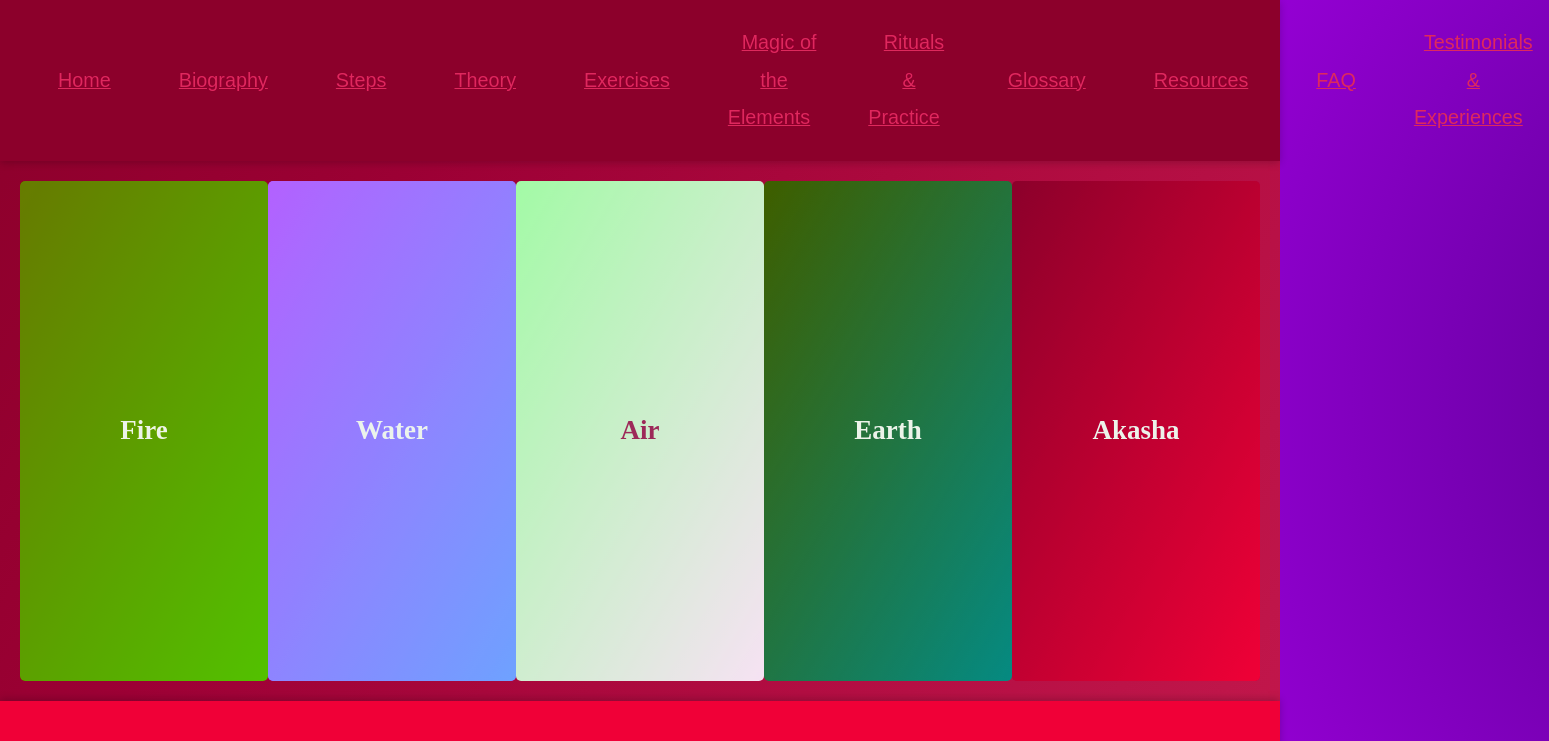
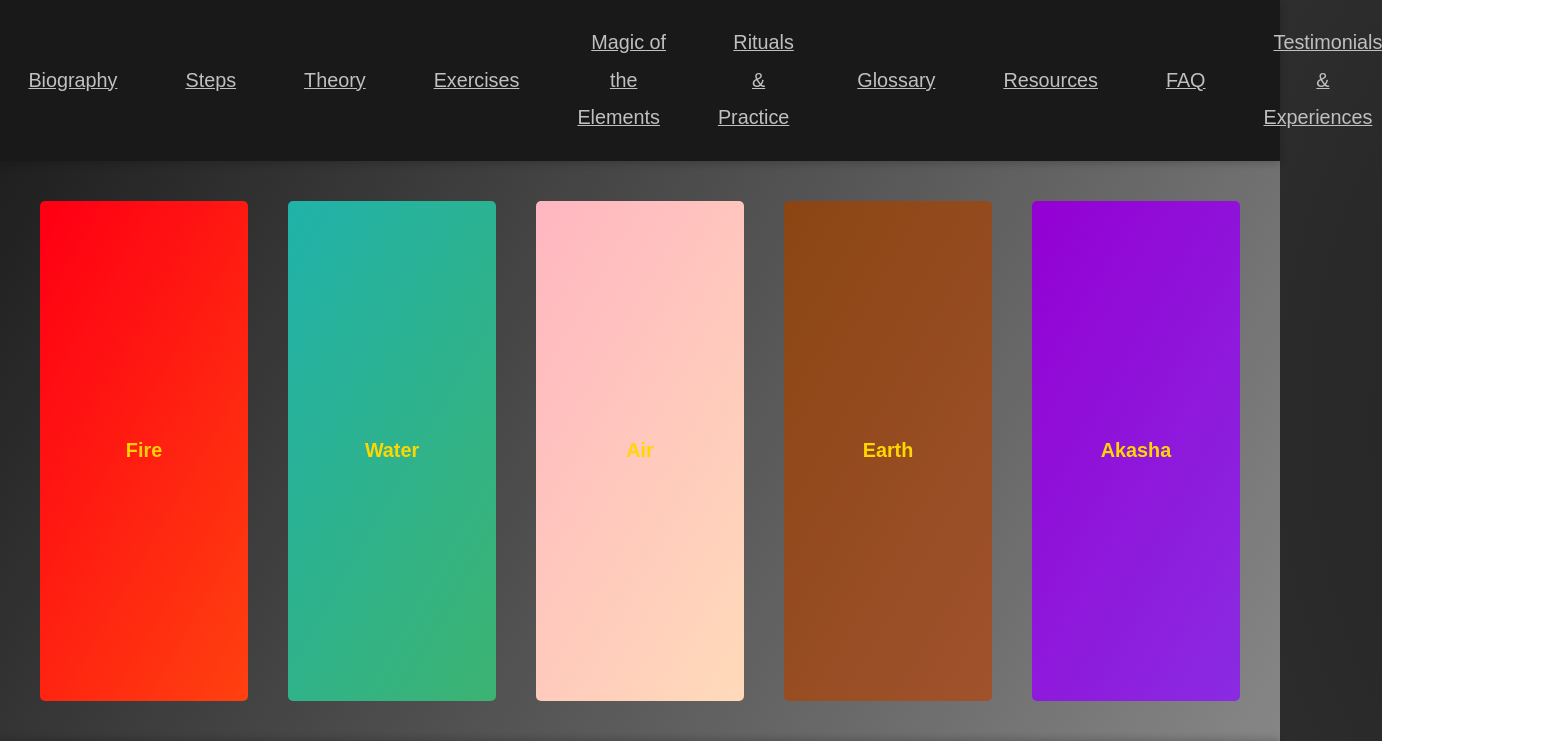
Before and after one commit to mbarker0907/Bardon-Magic, a Next.js app in the folder bardon-next/: page /magic in a window 1280 px wide. Shown: the top 741 px of the page, 1549 px wide, since content can reach past the window. Built offline with nearby package versions, Linux system fonts and the light colour scheme.

Commit message:
fixed the element cards and styling

```diff
--- a/bardon-next/styles/elements.module.css
+++ b/bardon-next/styles/elements.module.css
@@ -1,18 +1,10 @@
 .cardsContainer {
     display: flex;
-    flex-wrap: no-wrap; /* Ensure they don't wrap */
-    gap: -100px; /* Overlap cards */
+    align-items: center;
+    padding: 20px;
+    overflow-y: auto;
     justify-content: center;
-    align-items: center; /* Center vertically */
-    padding: 20px;
-    overflow-x: scroll; /* Allows for horizontal scrolling on mobile */
-
-    /* Hide scrollbar but still allow scrolling */
-    scrollbar-width: none; /* Firefox */
-    -ms-overflow-style: none; /* IE and Edge */
-}
-.cardsContainer::-webkit-scrollbar {
-    display: none; /* Chrome, Safari, and Opera */
+    filter: none; /* Ensure no global hue shift affects this container */
 }
 
 .cardContainer {
@@ -22,17 +14,19 @@
     position: relative;
     border-radius: 5px;
     overflow: hidden;
-    transition: transform 0.3s ease; /* Smooth transition for the pop effect */
-    z-index: 1; /* Normal stacking order */
+    transition: transform 0.3s ease;
+    margin: 20px;
+    z-index: 0;
+    filter: none; /* Ensure no global hue shift affects the cards */
 }
 
 .cardContainer:hover,
 .cardContainer:active {
     transform: scale(1.1);
-    z-index: 2; /* Bring to front when touched or hovered */
+    z-index: 1;
 }
 
-.cardFace {
+.cardFace, .cardBack {
     position: absolute;
     top: 0;
     left: 0;
@@ -47,31 +41,79 @@
 }
 
 /* Fire Card */
-.fire .cardFace {
-    background: linear-gradient(120deg, #ff4500, #ff8c00);
+.fire .cardContainer {
+    z-index: 5;
+}
+.fire .cardFace, .fire .cardBack {
+    background: linear-gradient(120deg, #FF0000, #FF4500); /* Pure red to orange-red gradient */
     color: #f4f1e9;
+    animation: fireHueShift 10s infinite alternate;
 }
 
 /* Water Card */
-.water .cardFace {
-    background: linear-gradient(120deg, #1e90ff, #00ced1);
+.water .cardContainer {
+    z-index: 4;
+}
+.water .cardFace, .water .cardBack {
+    background: linear-gradient(120deg, #20B2AA, #3CB371); /* Bluish-green hues */
     color: #f4f1e9;
+    animation: waterHueShift 10s infinite alternate;
 }
 
 /* Air Card */
-.air .cardFace {
-    background: linear-gradient(120deg, #f0e68c, #e6e6fa);
-    color: #663399; /* Potion Purple */
+.air .cardContainer {
+    z-index: 3;
+}
+.air .cardFace, .air .cardBack {
+    background: linear-gradient(120deg, #FFB6C1, #FFDAB9); /* Light opalescent with a touch of pink */
+    color: #4B0082;
+    animation: airHueShift 10s infinite alternate;
 }
 
 /* Earth Card */
-.earth .cardFace {
-    background: linear-gradient(120deg, #8b4513, #228b22);
+.earth .cardContainer {
+    z-index: 2;
+}
+.earth .cardFace, .earth .cardBack {
+    background: linear-gradient(120deg, #8B4513, #A0522D); /* SaddleBrown to Sienna for a brown gradient */
     color: #f4f1e9;
+    animation: earthHueShift 10s infinite alternate;
 }
 
 /* Akasha Card */
-.akasha .cardFace {
-    background: linear-gradient(120deg, #4b0082, #9400d3);
+.akasha .cardContainer {
+    z-index: 1;
+}
+.akasha .cardFace, .akasha .cardBack {
+    background: linear-gradient(120deg, #9400D3, #8A2BE2); /* Violet hues */
     color: #f4f1e9;
+    animation: akashaHueShift 10s infinite alternate;
 }
+
+/* Mobile styles */
+@media (max-width: 768px) {
+    .cardsContainer {
+        flex-direction: column;
+    }
+
+    .cardContainer {
+        width: 90%;
+        margin: 20px auto;
+    }
+}
+
+/* Tablet and up */
+@media (min-width: 769px) {
+    .cardContainer {
+        width: 300px;
+    }
+}
+
+@keyframes fireHueShift {
+    0%, 80%, 100% {
+        filter: hue-rotate(0deg);
+    }
+    40% {
+        filter: hue-rotate(-15deg); /* Shift towards orange */
+    }
+}
--- a/bardon-next/styles/globals.css
+++ b/bardon-next/styles/globals.css
@@ -1,16 +1,15 @@
 :root {
-   /* Amethyst Aura Theme */
---primary-bg: #4B0082; /* indigo */
---secondary-bg: #9400D3; /* violet */
---highlight: #D8BFD8; /* thistle */
---text-light: #E6E6FA; /* lavender */
---text-dark: #800080; /* purple */
---accent: #9932CC; /* dark orchid */
---hover-bg: rgba(153, 50, 204, 0.7); /* dark orchid hover */
---hover-text-color: #4B0082; /* indigo */
+    --primary-bg: #191919; /* Almost Black */
+    --secondary-bg: #2E2E2E; /* Dark Gray */
+    --highlight: #E6E6E6; /* Snow */
+    --text-light: #FFD700; /* Gold */
+    --text-dark: #4B0082; /* Indigo */
+    --accent: #C0C0C0; /* Silver */
+    --hover-bg: rgba(192, 192, 192, 0.7); /* Silver hover */
+    --hover-text-color: #191919; /* Almost Black */
+}
 
-    /* ---------------------------------- */
-    }
+
 
 * {
     margin: 0;
@@ -24,7 +23,7 @@
     line-height: 1.9;
     background: radial-gradient(circle, var(--primary-bg), var(--secondary-bg));
     color: var(--text-light);
-        animation: hueShift 10s infinite alternate;
+    animation: none;
     text-align: center;
 }
 
@@ -38,12 +37,12 @@
     z-index: -1;
     background: linear-gradient(120deg, var(--primary-bg), var(--accent), var(--secondary-bg));
     background-size: 300% 300%;
-        animation: shimmering 5s infinite;
+    animation: shimmering 5s infinite, hueShift 10s infinite alternate; /* Apply hueShift to the background only */
 }
 
-    p, li {
+p, li, h1, h2, h3, h4, h5, h6 {
     font-family: 'Arial', sans-serif;
-        color: #e0ddd4;
+    color: var(--text-light); /* Adjusted to use the light text color */
     font-size: 1.1em;
 }
 
@@ -85,7 +84,7 @@
 }
 
 #container {
-        background-color: rgba(75, 0, 130, 0.9);
+    background-color: var(--primary-bg); /* Adjusted to use the primary background color */
     border-radius: 10px;
     padding: 2rem;
     margin: 2rem auto;
@@ -135,6 +134,8 @@
     transition: background-color 0.3s, color 0.3s;
     padding: 15px 20px;
     position: relative;
+    display: none; /* Hide by default */
+
 }
 
 /* ... Rest of the styles remain the same ... */
@@ -152,6 +153,10 @@
         margin: 0.5rem 0;
     }
 
+    .hamburger {
+        display: block; /* Show on mobile devices */
+    }
+
     #container {
         padding: 1rem;
     }
@@ -162,15 +167,4 @@
 
     .grid {
         grid-template-columns: 1fr;
-        }
-    }
-
-    @media (min-width: 769px) {
-        .hamburger {
-            display: none;
-        }
-
-        nav {
-            display: flex;
-        }
-    }
+    }}
--- a/bardon-next/styles/landing.module.css
+++ b/bardon-next/styles/landing.module.css
@@ -15,6 +15,7 @@
     background-color: rgba(0, 0, 0, 0.3); /* semi-transparent overlay */
     padding: 20px;
     border-radius: 10px;
+    filter: none;
 }
 
 .heroSection {
```
Also changed, not shown: bardon-next/public/themes.txt. Lines whose indentation alone changed are shown as unchanged.
